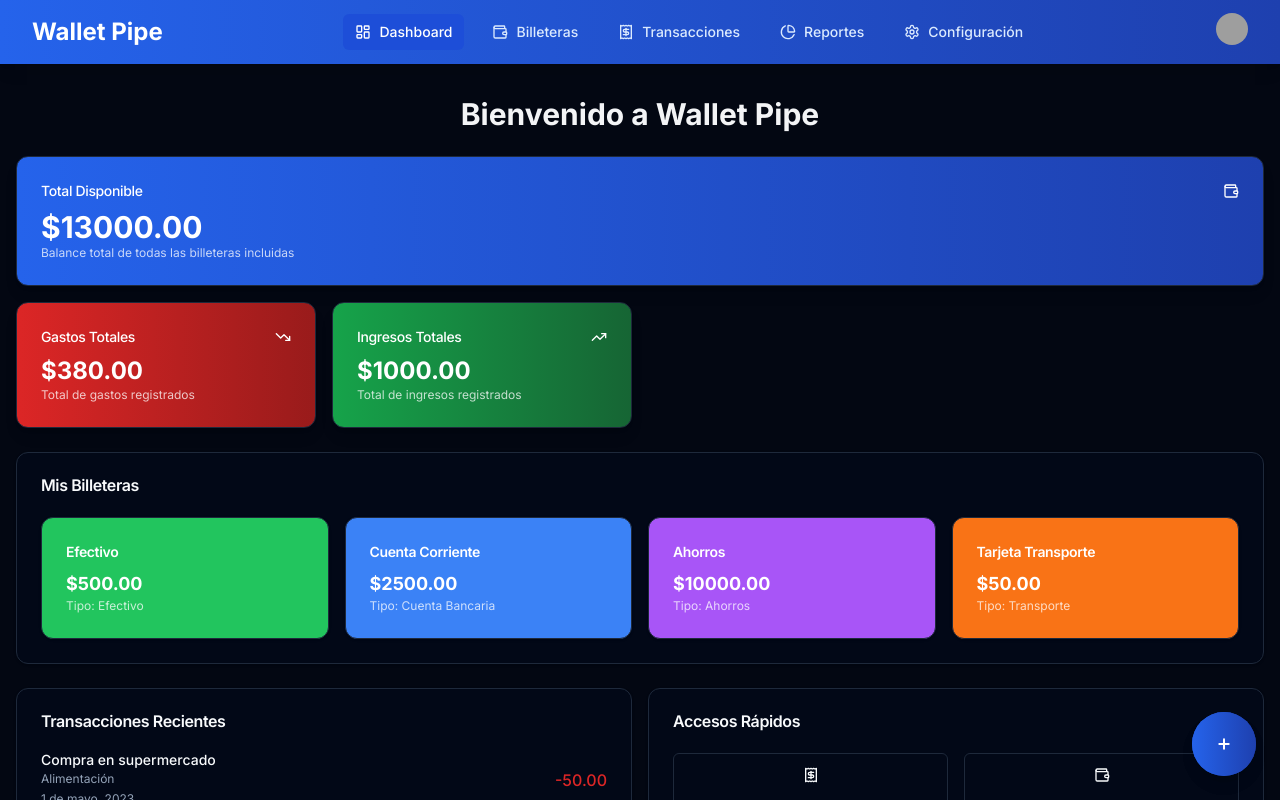
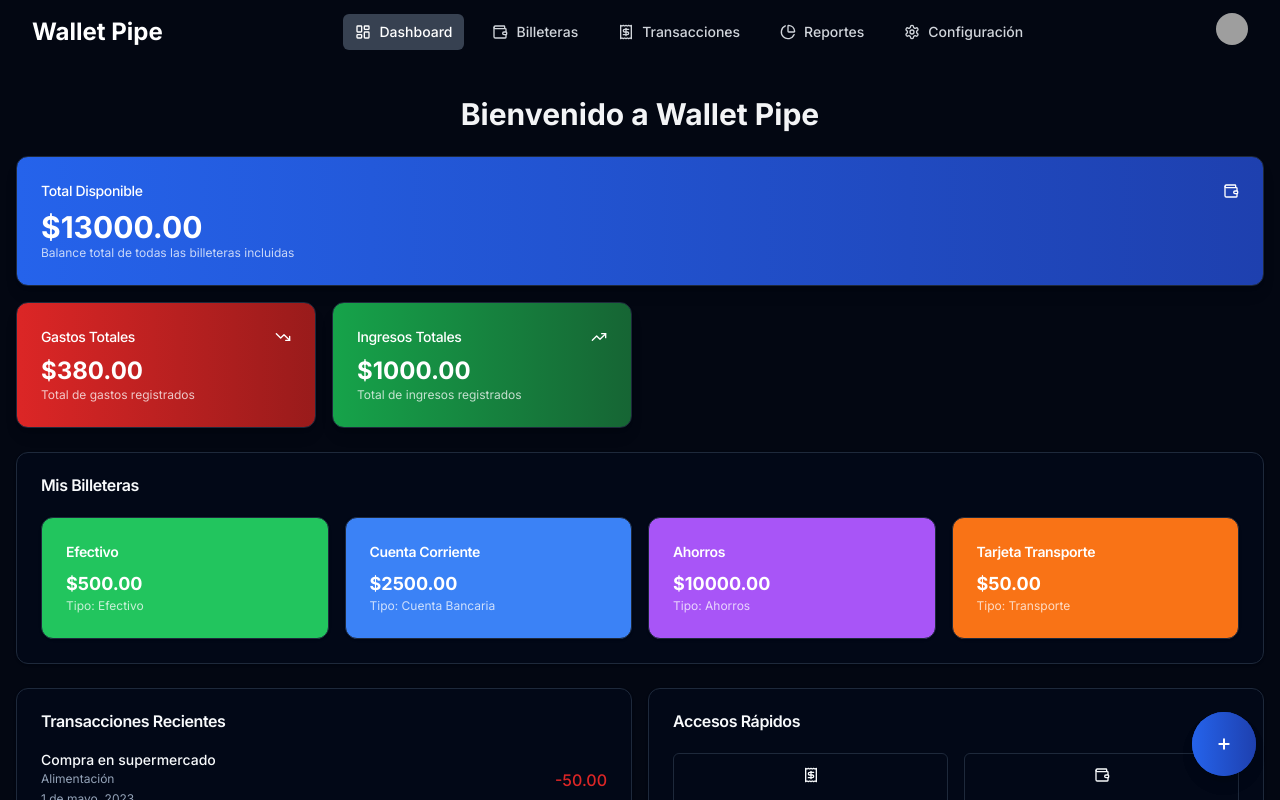
Before and after one commit to FelipeParraC/wallet-pipe, a Next.js app: page / in a window 1280 px wide. Shown: the top 800 px of the page. Built offline with nearby package versions, Linux system fonts and the light colour scheme; grey boxes are pictures that could not be loaded.

Commit message:
Color de Navbar transaprente y cambio de colores en manifest.json

```diff
--- a/src/components/Navbar.tsx
+++ b/src/components/Navbar.tsx
@@ -38,7 +38,7 @@ export default function Navbar() {
     const closeMenu = () => setIsOpen(false)
 
     return (
-        <nav className="bg-gradient-to-r from-blue-600 to-blue-800 text-white shadow-lg">
+        <nav className="bg-transparent text-gray-800 dark:text-white">
             <div className="max-w-7xl mx-auto px-4 sm:px-6 lg:px-8">
                 <div className="flex items-center justify-between h-16">
                     <div className="flex items-center">
@@ -53,8 +53,8 @@ export default function Navbar() {
                                     key={item.name}
                                     href={item.href}
                                     className={`${pathname === item.href
-                                            ? 'bg-blue-700 text-white'
-                                            : 'text-blue-100 hover:bg-blue-700 hover:text-white'
+                                            ? 'bg-gray-200 dark:bg-gray-700 text-white'
+                                            : 'text-gray-600 dark:text-gray-300 hover:bg-gray-200 dark:hover:bg-gray-700'
                                         } px-3 py-2 rounded-md text-sm font-medium flex items-center transition-colors duration-200`}
                                 >
                                     <item.icon className="w-4 h-4 mr-2" />
@@ -97,11 +97,11 @@ export default function Navbar() {
                     <div className="md:hidden">
                         <Sheet open={isOpen} onOpenChange={setIsOpen}>
                             <SheetTrigger asChild>
-                                <Button variant="ghost" size="icon" className="text-white">
+                                <Button variant="ghost" size="icon" className="text-gray-800 dark:text-white">
                                     <Menu className="h-6 w-6" />
                                 </Button>
                             </SheetTrigger>
-                            <SheetContent side="right" className="bg-gradient-to-r from-blue-600 to-blue-800 text-white">
+                            <SheetContent side="right" className="bg-white dark:bg-gray-800 text-gray-800 dark:text-white">
                                 <SheetHeader>
                                     <SheetTitle className="text-white">Menú</SheetTitle>
                                     <SheetDescription className="text-blue-100">
@@ -114,8 +114,8 @@ export default function Navbar() {
                                             key={item.name}
                                             href={item.href}
                                             className={`flex items-center px-3 py-2 rounded-md text-sm font-medium ${pathname === item.href
-                                                    ? 'bg-blue-700 text-white'
-                                                    : 'text-blue-100 hover:bg-blue-700 hover:text-white'
+                                                    ? 'bg-gray-200 dark:bg-gray-700 text-white'
+                                                    : 'text-gray-600 dark:text-gray-300 hover:bg-gray-200 dark:hover:bg-gray-700'
                                                 } transition-colors duration-200`}
                                             onClick={closeMenu}
                                         >
@@ -125,7 +125,7 @@ export default function Navbar() {
                                     ))}
                                     <DropdownMenu>
                                         <DropdownMenuTrigger asChild>
-                                            <Button variant="ghost" className="w-full justify-start text-blue-100 hover:bg-blue-700 hover:text-white transition-colors duration-200">
+                                            <Button variant="ghost" className="w-full justify-start text-gray-600 dark:text-gray-300 hover:bg-gray-200 dark:hover:bg-gray-700 transition-colors duration-200">
                                                 <Avatar className="h-8 w-8 mr-2">
                                                     <AvatarImage src="/avatars/01.png" alt="@usuario" />
                                                     <AvatarFallback>U</AvatarFallback>
```
Also changed, not shown: public/manifest.json.
